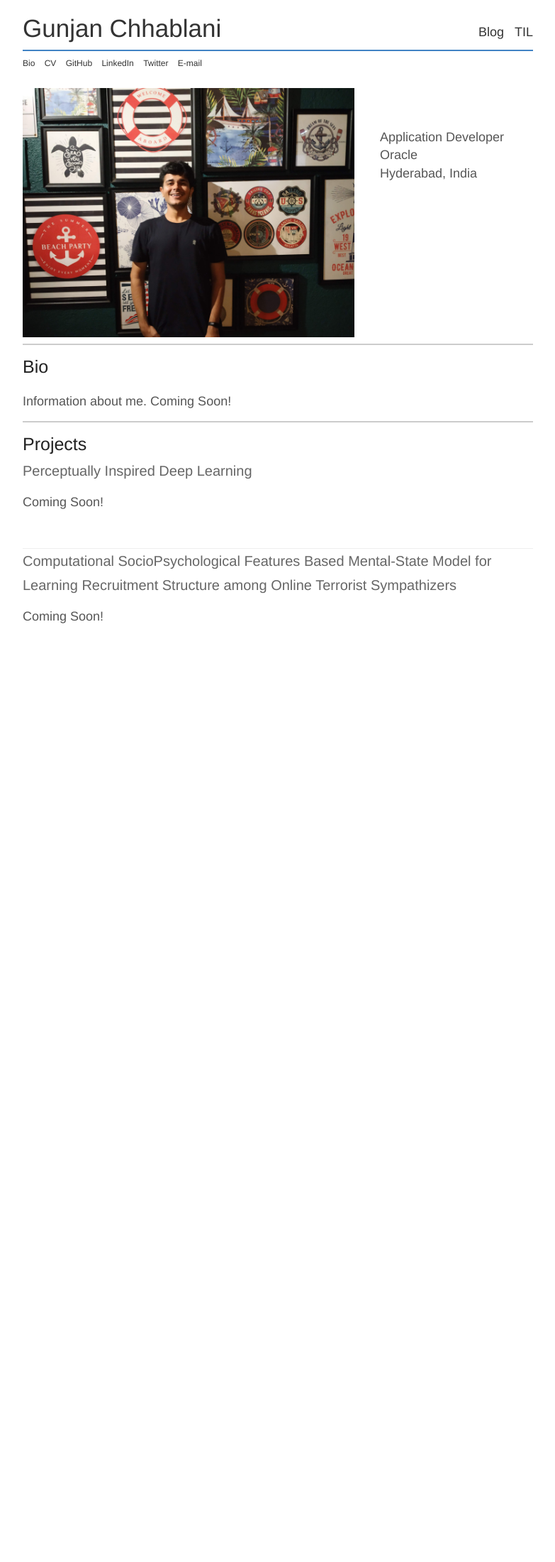
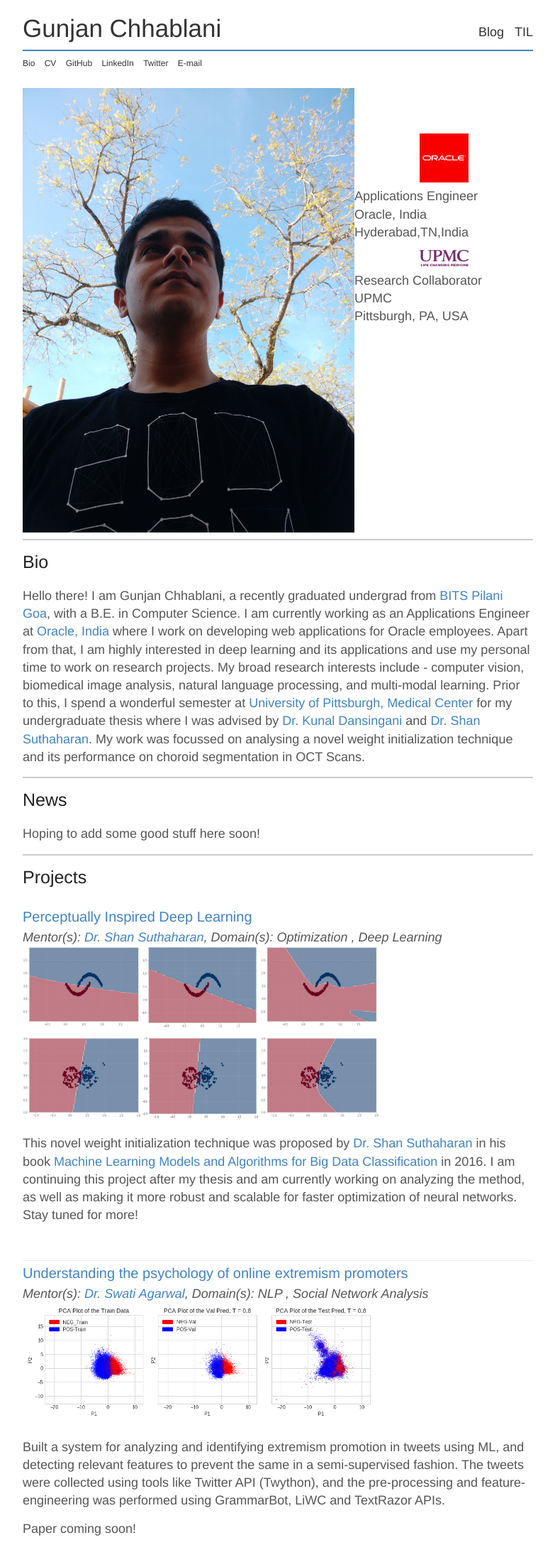
Before and after one commit to gchhablani/old_website, a Jekyll site: the page built from index.md, in a window 1280 px wide. Shown: the whole page at 71% size, without its empty margins (248-1031 px from the left). Built offline with Jekyll 4.4.1, drawn with Linux system fonts in a browser that asks for light colours; before the commit the page ends 914 px from its top, so only the background shows below that.

Commit message:
Changed projects yaml, automated affiliations, changed image

```diff
--- a/_config.yml
+++ b/_config.yml
@@ -7,6 +7,20 @@ name: Gunjan Chhablani
 
 # Short bio or description (displayed in the header)
 description:
+
+
+affiliations:
+  - role: Applications Engineer
+    organization: Oracle, India
+    location: Hyderabad,TN,India
+    logo: /images/affiliations/oraclelogo.png
+    link: https://www.oracle.com/in/index.html
+
+  - role: Research Collaborator
+    organization: UPMC
+    location: Pittsburgh, PA, USA
+    logo: /images/affiliations/upmclogo.png
+    link: https://ophthalmology.pitt.edu/
 
 # URL of your avatar or profile pic (you could use your GitHub profile pic)
 avatar: https://raw.githubusercontent.com/barryclark/jekyll-now/master/images/jekyll-logo.png
@@ -20,6 +34,7 @@ collections:
 
 # Includes an icon in the footer for each username you enter
 footer-links:
+  cvlink: https://drive.google.com/file/d/1yyAB8fvWQ5RGQtveccPu2Rp7SN5EP21-/view?usp=sharing
   dribbble:
   email: chhablani.gunjan@gmail.com
   facebook:
--- a/_layouts/default.html
+++ b/_layouts/default.html
@@ -32,7 +32,7 @@
           <hr class="top">
           <nav>
             <a href="{{ site.baseurl }}#projects">Bio</a>
-            <a hred="">CV</a>
+            <a href="{{ site.footer-links.cvlink }}">CV</a>
             <a href="https://github.com/{{site.footer-links.github}}">GitHub</a>
             <a href="https://linkedin.com/{{site.footer-links.linkedin}}">LinkedIn</a>
             <a href="https://twitter.com/{{site.footer-links.twitter}}">Twitter</a>
--- a/_projects/2020-9-12-pidl.md
+++ b/_projects/2020-9-12-pidl.md
@@ -1,5 +1,13 @@
 ---
 layout: project
 title: Perceptually Inspired Deep Learning
+image: /images/projects/pidl.png
+hovercaption: Decision boundary curves for NoDrop, Dropout, PIDL on different synthetic datasets.
+mentors:
+  - name: Dr. Shan Suthaharan
+    link: https://sites.google.com/uncg.edu/shan-suthaharan/home?authuser=0
+domains:
+  - Optimization
+  - Deep Learning
 ---
-Coming Soon!
+This novel weight initialization technique was proposed by [Dr. Shan Suthaharan](https://sites.google.com/uncg.edu/shan-suthaharan/home?authuser=0) in his book [Machine Learning Models and Algorithms for Big Data Classification](https://link.springer.com/book/10.1007/978-1-4899-7641-3) in 2016. I am continuing this project after my thesis and am currently working on analyzing the method, as well as making it more robust and scalable for faster optimization of neural networks. Stay tuned for more!
--- a/_projects/2020-9-12-twitpsych.md
+++ b/_projects/2020-9-12-twitpsych.md
@@ -1,5 +1,16 @@
 ---
 layout: project
-title: Computational SocioPsychological Features Based Mental-State Model for Learning Recruitment Structure among Online Terrorist Sympathizers
+title: Understanding the psychology of online extremism promoters
+image: images/projects/tweets.png
+hovercaption: PCA Plots for Train, Val and Test with Threshold = 0.8 for separating Positive and Negative extremist tweets.
+mentors:
+  - name: Dr. Swati Agarwal
+    link: https://www.bits-pilani.ac.in/goa/swatia/profile
+
+domains:
+  - NLP
+  - Social Network Analysis
 ---
-Coming Soon!
+Built a system for analyzing and identifying extremism promotion in tweets using ML, and detecting relevant features to prevent the same in a semi-supervised fashion. The tweets were collected using tools like Twitter API (Twython), and the pre-processing and feature-engineering was performed using GrammarBot, LiWC and TextRazor APIs.
+
+Paper coming soon!
--- a/index.md
+++ b/index.md
@@ -8,31 +8,46 @@ permalink: /
 
 <div style="float:none;overflow:hidden">
 
-    <p style="white-space:nowrap">
-      <img class="cover" style = "float:left;" src="images/mypicture_1.jpg" alt="A picture of me from 2019, clicked at a restaurant called 'Bay 15' in Goa, India." title ="A picture of myself from 2019, clicked at a restaurant called 'Bay 15' in Goa, India.">
+    <p>
+      <img class="cover" src="images/mypicture_2.jpg" alt="A picture of myself from 2020, clicked at Islands of Adventure, Universal Studios, Orlando, FL." title ="A picture of myself from 2020, clicked at Islands of Adventure, Universal Studios, Orlando, FL.">
     </p>
 
-    <p class="title">
-        <!-- <a href="https://www.oracle.com/in/index.html">
-          <img class = "orglogo" src="images/oraclelogo.png">
-        </a><br> -->
-        <ul class="affiliations">
-          <li>
-            Application Developer<br>
-            Oracle<br>
-            Hyderabad, India
-          </li>
-        </ul>
 
 
-    </p>
+      <p class="title">
+          <ul class="affiliations">
+            {% for affiliation in site.affiliations %}
+
+            <li>
+                <div>
+                <a href = "{{ affiliation.link }}">
+                  <img src="{{ affiliation.logo }}">
+                </a>
+                </div>
+
+                {{ affiliation.role }}<br>
+                {{ affiliation.organization }}<br>
+                {{ affiliation.location }}
+
+            </li>
+           {% endfor %}
+          </ul>
+      </p>
+
 </div>
 
 
 ****
 
 ## Bio ##
-Information about me. Coming Soon!
+Hello there! I am Gunjan Chhablani, a recently graduated undergrad from [BITS Pilani Goa](https://bits-pilani.ac.in/), with a B.E. in Computer Science. I am currently working as an Applications Engineer at [Oracle, India](https://www.oracle.com/in/index.html) where I work on developing web applications for Oracle employees. Apart from that, I am highly interested in deep learning and its applications and use my personal time to work on research projects. My broad research interests include - computer vision, biomedical image analysis, natural language processing, and multi-modal learning.  Prior to this, I spend a wonderful semester at [University of Pittsburgh, Medical Center](https://www.upmc.com/) for my undergraduate thesis where I was advised by [Dr. Kunal Dansingani](http://ophthalmology.pitt.edu/people/kunal-k-dansingani-mbbs-ma-frcophth) and [Dr. Shan Suthaharan](https://sites.google.com/uncg.edu/shan-suthaharan/home?authuser=0). My work was focussed on analysing a novel weight initialization technique and its performance on choroid segmentation in OCT Scans.
+
+
+
+*****
+
+## News ##
+Hoping to add some good stuff here soon!
 
 *****
 ## Projects ##
@@ -40,12 +55,48 @@ Information about me. Coming Soon!
 <div class="posts">
   {% for project in site.projects %}
     <article class="post">
+    <h3><a href="{{ site.baseurl }}{{ project.url }}">{{ project.title }}</a></h3>
 
-      <h3><a href="{{ site.baseurl }}{{ project.url }}">{{ project.title }}</a></h3>
+    <div class="projectinfo">
+      {% assign mentorsize = project.mentors | size %}
+      {% if mentorsize !=0 %}
+        <i> Mentor(s):
+          {% for mentor in project.mentors %}
+          <a href = "{{ mentor.link }}">{{ mentor.name }}</a>,
+          {% endfor %}
+        </i>
+      {% endif %}
 
-      <div class="entry">
-        {{ project.content }}
-      </div>
+      {% assign domainsize = project.domains | size %}
+      {% if domainsize !=0 %}
+          <i> Domain(s):
+            {% for domain in project.domains %}
+            {{ domain }}
+              {% if forloop.last == false %}, {% endif %}
+            {% endfor %}
+          </i>
+
+      {% endif %}
+    </div>
+
+    {% if project.codelink %}
+       <a class="code" href="{{ project.codelink }}"> Code </a>
+    {% endif %}
+
+
+
+    {% if project.image %}
+    <figure>
+      <img src = "{{ project.image }}" title="{{ project.hovercaption}}" style="width:70%;height:auto;">
+      <figcaption>{{ project.caption }}</figcaption>
+    </figure>
+    {% endif %}
+
+
+
+    <div class="entry">
+      {{ project.content }}
+    </div>
 
       <!-- <a href="{{ site.baseurl }}{{ project.url }}" class="read-more">Read More</a> -->
     </article>
--- a/style.scss
+++ b/style.scss
@@ -69,7 +69,7 @@ p {
 }
 
 a {
-  color: $gray;
+  color: $blue;
   text-decoration:none;
 	cursor: pointer;
   &:hover, &:active {
@@ -245,6 +245,9 @@ nav {
 // .main
 //
 
+.posts> .post:first-child{
+  padding-top: 1em;
+}
 .posts > .post {
   padding-bottom: 2em;
   border-bottom: 1px solid $lightGray;
@@ -290,25 +293,17 @@ footer {
 img.cover{
   width:65%;
   height:auto;
+  float:left;
   @include mobile {
     width: 100%
   }
 }
 
-img.orglogo{
-  float:none;
-  width:45%;
-  height:auto;
-  @include mobile{
-    width:20%;
-    height:auto;
-  }
-}
+
 p.title{
-  text-align: left;
+
   margin-top:0%;
   margin-bottom:10%;
-  margin-left:67%;
   @include mobile{
     margin-left:0;
     margin-top:80%
@@ -316,14 +311,35 @@ p.title{
 }
 
 ul.affiliations{
-  padding-left: 70%;
-  margin-top: 0;
+  margin-top: 0%;
   list-style-type:none;
+  div{
+    text-align: center;
+    @include mobile{
+      text-align: left;
+    }
+
+  }
+  img{
+    width:10%;
+    height:auto;
+    @include mobile{
+      width:12%;
+      height:auto;
+    }
+  }
   li{
-    margin-bottom: 10px;
+
+    display: block;
+    margin-top: 5px;
+    margin-bottom: 5px;
+    padding-top: 1%;
+    @include mobile{
+      display: inline-block;
+    }
   }
   @include mobile{
-    padding-left:2%;
+    padding-left:0%;
   }
 }
 
@@ -342,6 +358,28 @@ nav.upper{
   margin-top:23px;
 }
 
+figcaption{
+  font-size: 8px;
+  text-align: center;
+}
+
+a.code{
+  font-size: 10px;
+  color: $blue;
+  text-decoration: none;
+  background-color: #EEEEEE;
+  padding: 2px 6px 2px 6px;
+  border-top: 1px solid #CCCCCC;
+  border-right: 1px solid #CCCCCC;
+  border-bottom: 1px solid #CCCCCC;
+  border-left: 1px solid #CCCCCC;
+
+  &:hover, &:active {
+    font-size:11px;
+    color: #0000EE;
+  }
+
+}
 // Settled on moving the import of syntax highlighting to the bottom of the CSS
 // ... Otherwise it really bloats up the top of the CSS file and makes it difficult to find the start
 @import "highlights";
```
Also changed, not shown: README.md, images/affiliations/oraclelogo.png (renamed from images/oraclelogo.png), images/affiliations/upmclogo.png (added), images/mypicture_2.jpg (added), images/mypicture_3.jpg (added), images/projects/pidl.png (added), images/projects/tweets.png (added).
